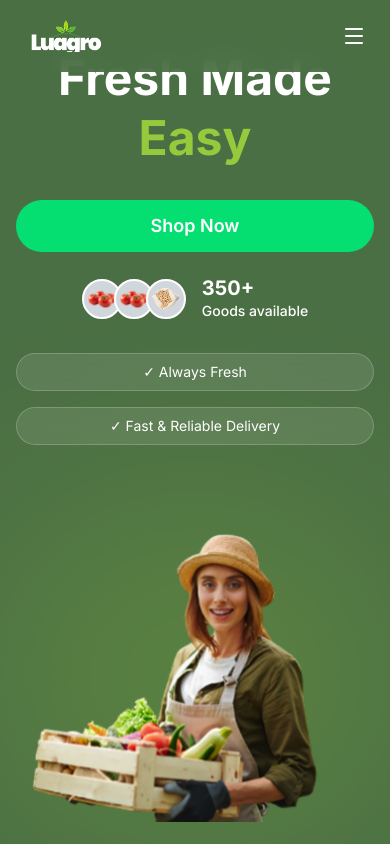
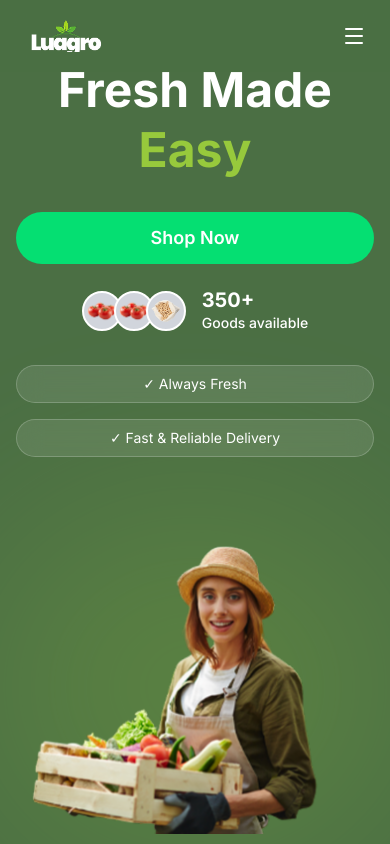
Before and after one commit to Teewa56/website, a Next.js app: page / in a window 390 px wide. Shown: the top 844 px of the page. Built offline with nearby package versions, Linux system fonts and the light colour scheme.

Commit message:
new commit

```diff
--- a/app/page.tsx
+++ b/app/page.tsx
@@ -37,7 +37,7 @@ export default function Home() {
 
         {/* Value Proposition Section */}
         <section className="bg-[var(--primary-green)] py-16 md:py-20 text-white overflow-hidden">
-          <div className="section-container grid md:grid-cols-2 gap-12 items-center">
+          <div className="section-container grid md:grid-cols-2 gap-3 md:gap-12 items-center">
             <div className="relative h-[300px] md:h-[400px]">
               <Image
                 src="/images/luagropic1 (17) 1.png"
@@ -77,9 +77,6 @@ export default function Home() {
         <section className="section-container pb-20 md:pb-32 text-center">
           <h2 className="text-3xl md:text-4xl font-bold mb-12 md:text-[var(--primary-green)]">Our Latest Post</h2>
           <div className="relative max-w-4xl mx-auto px-4">
-            <div className="relative h-[250px] sm:h-[350px] md:h-[400px] mb-8 group overflow-hidden rounded-[30px] md:rounded-[40px]">
-              <Image src="/images/luagropic1 1.png" alt="Blog" fill className="object-cover transition-transform group-hover:scale-105" />
-            </div>
             <div className="space-y-4">
               <h3 className="text-xl md:text-2xl font-bold px-4">Why Green Fruits and Veggies Should Be in Your Cart</h3>
               <p className="text-sm opacity-50">February 14, 2024</p>
--- a/components/Hero.tsx
+++ b/components/Hero.tsx
@@ -2,7 +2,7 @@ import Image from "next/image";
 
 export default function Hero() {
     return (
-        <section className="relative py-12 md:py-20 bg-[var(--primary-green)] text-white overflow-hidden">
+        <section className="relative py-15 md:py-20 bg-[var(--primary-green)] text-white overflow-hidden">
             <div className="section-container relative z-10 grid md:grid-cols-2 gap-12 items-center">
                 <div className="space-y-8 text-center md:text-left">
                     <h1 className="text-5xl sm:text-6xl md:text-8xl font-bold leading-tight">
```
